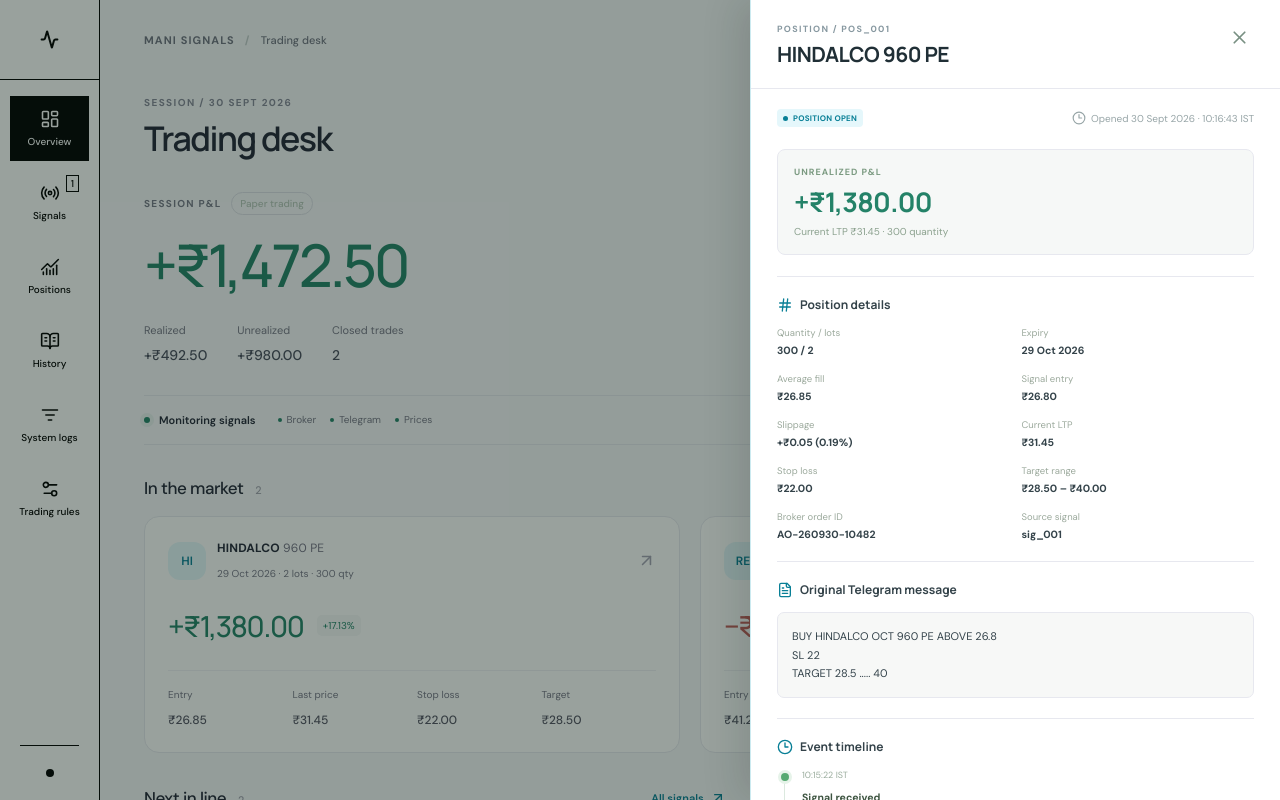
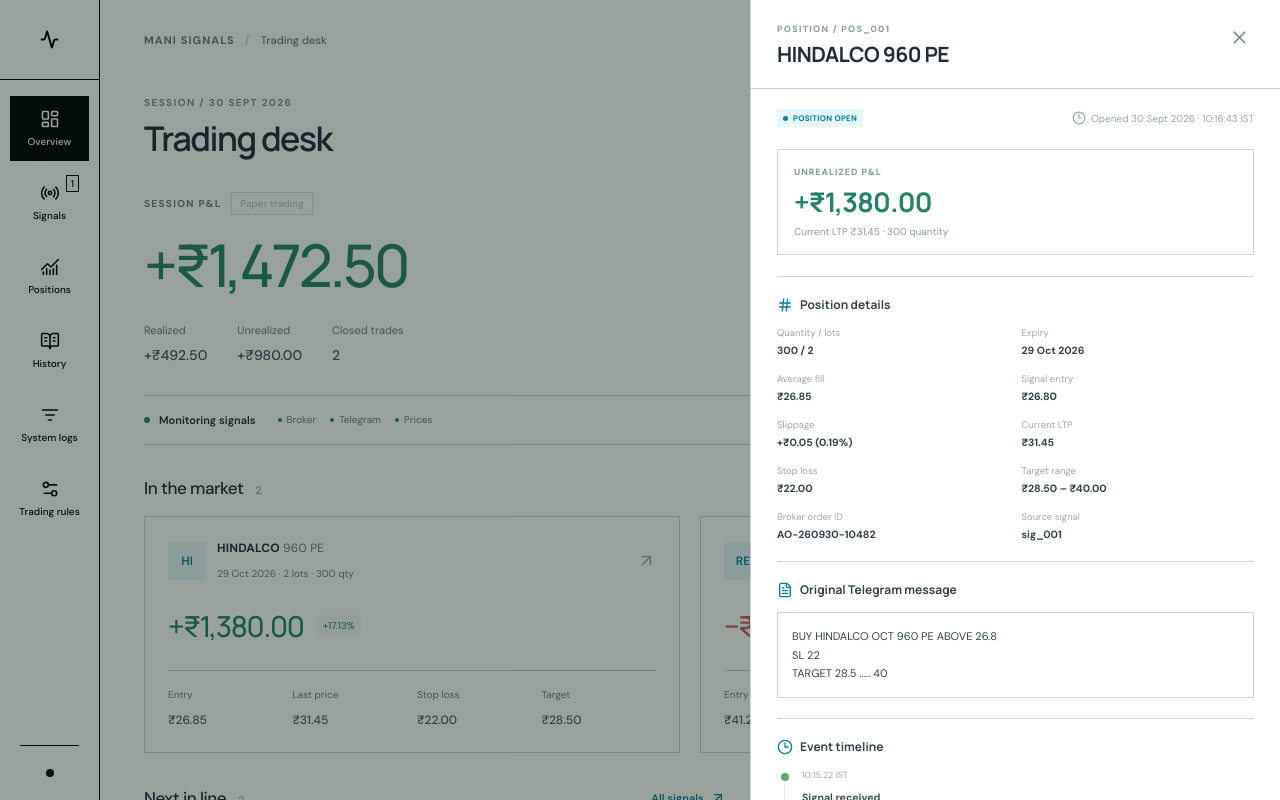
Before and after one commit to vaibhavbathla69/trading_automation, a React (Vite) app: page / in a window 1280 px wide. Both pictures are taken after a click on the button 412 px from the left and 634 px from the top of the page. Shown: the top 800 px of the page. Built offline with nearby package versions, Linux system fonts and the light colour scheme.

Commit message:
Flatten dashboard into white paper surfaces with square borders

```diff
--- a/src/art-direction.css
+++ b/src/art-direction.css
@@ -1,5 +1,5 @@
 /* Meridian: editorial typography, quiet surfaces, semantic colour. */
-:root { --canvas:#f7f8fa; --ink:#242738; --muted:#757988; --line:#e7e8ef; --green:#248268; --red:#c15c59; --blue:#087f96; --blue-bg:#e5f7fb; --violet:#087f96; --violet-bg:#e5f7fb; --accent:#08b6d4; --accent-track:#ddf3f7; }
+:root { --canvas:#fff; --ink:#242738; --muted:#757988; --line:#d1d1d1; --green:#248268; --red:#c15c59; --blue:#087f96; --blue-bg:#e5f7fb; --violet:#087f96; --violet-bg:#e5f7fb; --accent:#08b6d4; --accent-track:#ddf3f7; }
 body,.app-frame { background:var(--canvas); }
 .sidebar { width:100px; flex-basis:100px; background:#fff; border:0; border-right:1px solid #000; color:#000; }
 .brand-row { height:80px; padding:0; justify-content:center; border:0; border-bottom:1px solid #000; }
@@ -25,7 +25,7 @@
 .page-heading h1 { font-size:34px; font-weight:600; letter-spacing:-1.5px; color:var(--ink); }
 .page-heading p { display:none; }
 .page-kicker { font-size:10px; color:#868898; letter-spacing:1.4px; margin-bottom:10px; }
-.panel { border-color:var(--line); border-radius:12px; }
+.panel { border-color:var(--line); border-radius:0; }
 .text-action { color:#087f96; font-size:11px; font-weight:600; }
 .session-overview { display:grid; grid-template-columns:1.3fr 1fr; gap:30px; padding:4px 0 30px; align-items:center; }
 .eyebrow { font-size:10px; color:#777988; letter-spacing:1.3px; font-weight:700; display:block; }
@@ -58,10 +58,10 @@
 .desk-section-heading h2 { font-size:17px; font-weight:500; margin:0; letter-spacing:-.5px; }
 .desk-section-heading h2 span { font-size:11px; margin-left:8px; color:#a1a0ae; }
 .position-cards { display:grid; grid-template-columns:repeat(2,minmax(0,1fr)); gap:20px; }
-.position-tile { background:#fff; border:1px solid var(--line); border-radius:15px; padding:23px; text-align:left; min-width:0; transition:box-shadow .2s,transform .2s; color:var(--ink); }
-.position-tile:hover { transform:translateY(-2px); box-shadow:0 10px 30px #25263709; border-color:#9edce8; }
+.position-tile { background:#fff; border:1px solid var(--line); border-radius:0; padding:23px; text-align:left; min-width:0; transition:none; color:var(--ink); }
+.position-tile:hover { transform:none; box-shadow:none; border-color:var(--line); }
 .position-title { display:flex; align-items:center; gap:11px; }
-.contract-stamp { width:38px; height:38px; display:grid; place-items:center; background:#e5f7fb; color:#087f96; border-radius:12px; font-size:12px; font-weight:600; flex-shrink:0; }
+.contract-stamp { width:38px; height:38px; display:grid; place-items:center; background:#e5f7fb; color:#087f96; border-radius:0; font-size:12px; font-weight:600; flex-shrink:0; }
 .contract-stamp.ce { background:#e5f7fb; color:#087f96; }
 .position-title h3 { margin:0 0 5px; font-size:12px; font-weight:700; letter-spacing:.2px; }
 .position-title h3 span { font-weight:400; color:#878799; }
@@ -86,7 +86,7 @@
 .review-item>div { display:flex; justify-content:space-between; align-items:center; color:#a8a1ad; }
 .review-item>strong { display:block; font-size:11px; color:#5a5262; margin-top:9px; }
 .review-item p { color:#9791a0; font-size:11px; line-height:1.6; margin:5px 0 0; max-width:340px; }
-.waiting-item:hover,.review-item:hover { background:#edfafd; }
+.waiting-item:hover,.review-item:hover { background:#fff; }
 .data-table td { font-size:12px; }
 .data-table th { color:#81818f; }
 .section-title h2 { font-size:15px; font-weight:600; }
@@ -109,3 +109,27 @@
 
 .button-primary:hover { background:#08677a; }
 .text-action:hover { color:#08677a; }
+
+
+
+/* Flat paper surfaces: white stock, square edges, fine ink rules. */
+.panel,.position-tile,.metric-card,.desk-metrics,.page-summary,
+.position-pnl-card,.raw-message,.update-note,.settings-savebar,
+.confirm-modal,.error-state,.toast {
+  background:#fff;
+  border:1px solid var(--line);
+  border-radius:0;
+  box-shadow:none;
+}
+.drawer { background:#fff; border-left:1px solid var(--line); box-shadow:none; }
+.drawer-head,.settings-panel .section-title,.data-table th { background:#fff; }
+.button,.emergency-top,.demo-pill,.badge,.search-box,.tabs,.tabs button,
+.segmented,.segmented button,.setting-field input,.setting-field select,
+.modal-icon,.option-mark,.session-mode,.position-return>span {
+  border-radius:0;
+  box-shadow:none;
+}
+.tabs button.selected,.settings-savebar,.timeline-marker.latest span,.monitor-state i { box-shadow:none; }
+.position-prices { border-top-color:var(--line); }
+.toast { color:var(--ink); }
+.toast button { color:var(--ink); }
```
